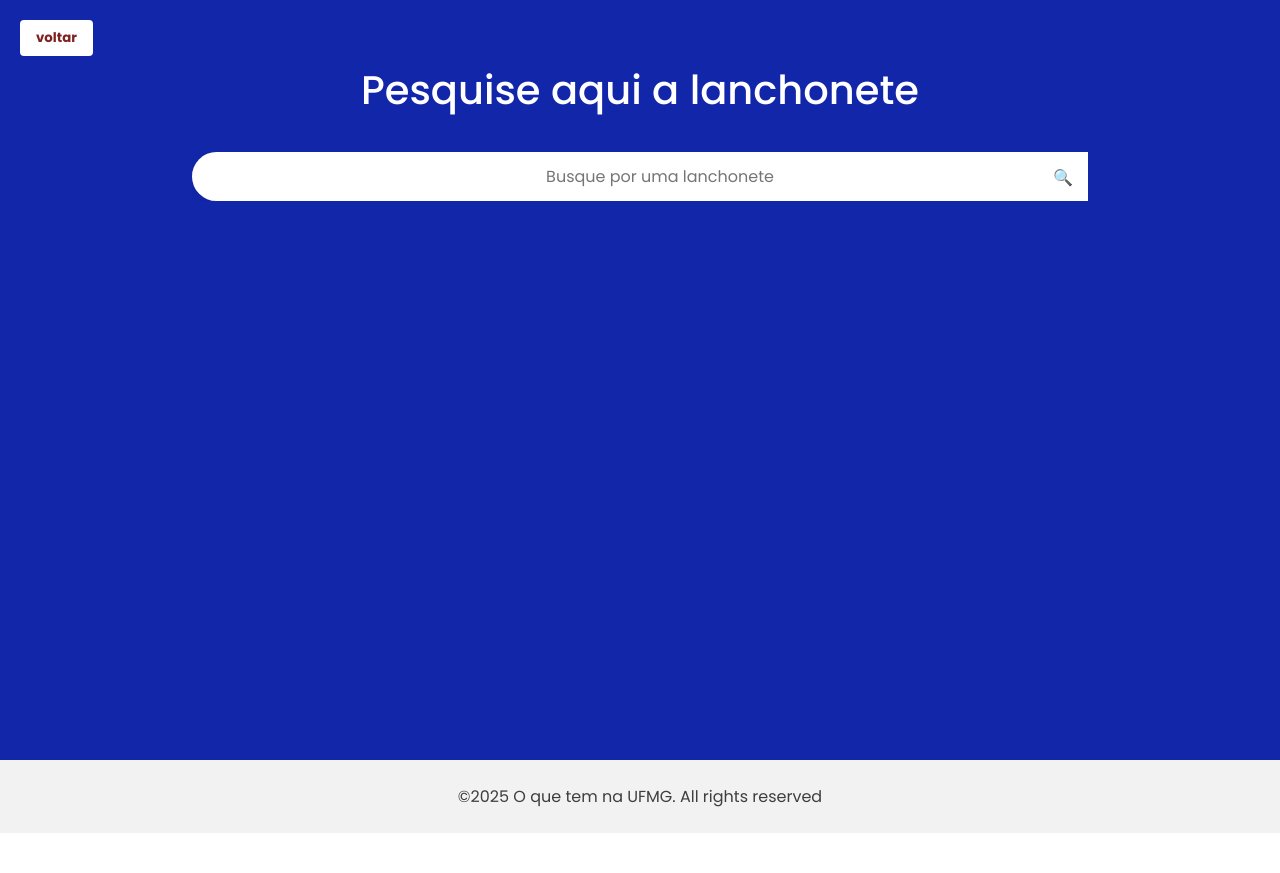
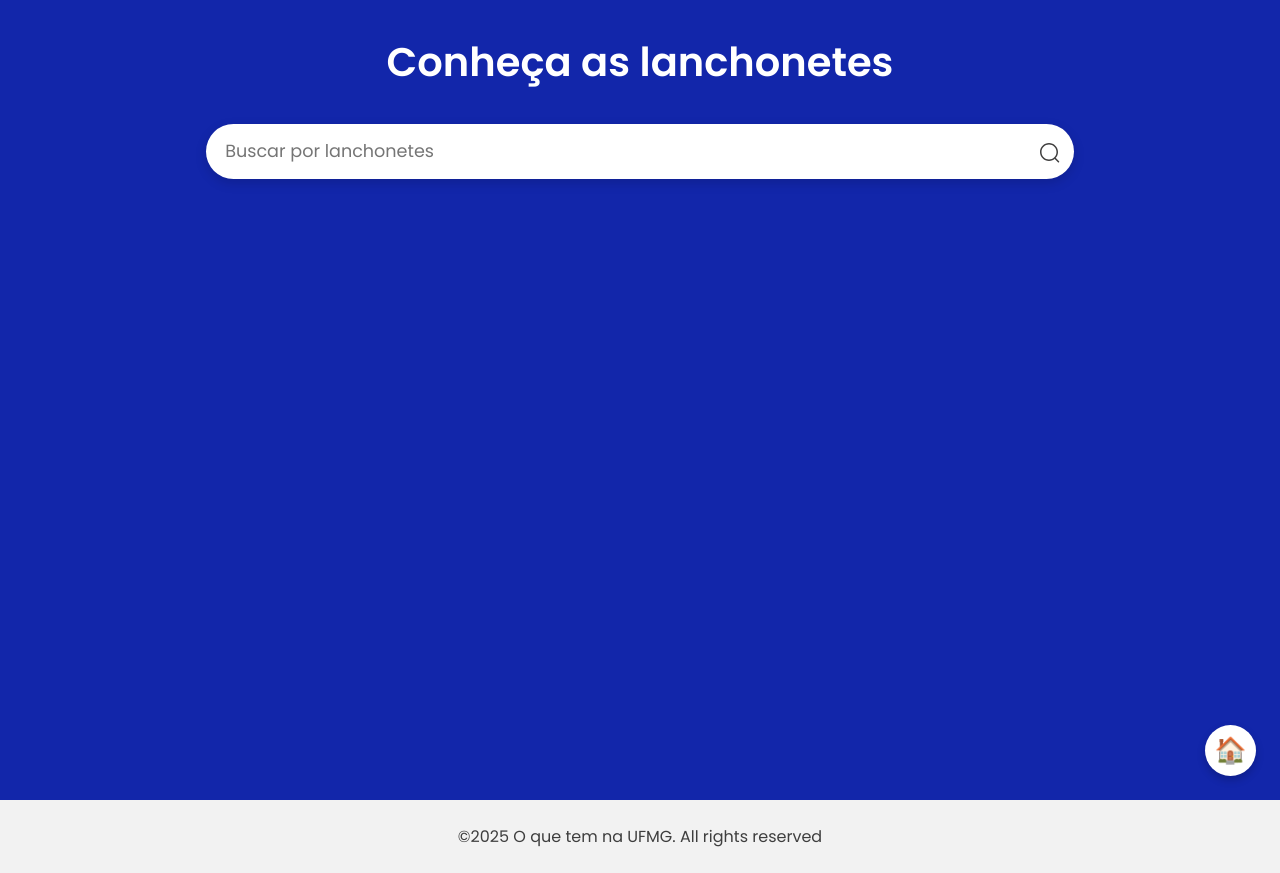
Before and after one commit to Lucas-Rezende/Onde-tem-na-UFMG, an Angular app: page /lanchonetes in a window 1280 px wide. Before the commit the page ends 833 px from the top, so only its background shows below. Built offline with nearby package versions, Linux system fonts and the light colour scheme.

Commit message:
Feature: initial version of search function

```diff
--- a/src/app/modules/home/pages/home/home.component.css
+++ b/src/app/modules/home/pages/home/home.component.css
@@ -12,6 +12,8 @@
     grid-template-rows: auto auto auto auto;
 
     background-color: #ffffff;
+
+    height: 100%;
 }
 
 .hero {
@@ -141,6 +143,17 @@
   .price-comparison .block-2 {
     order: 2;
   }
+
+  .hero-buttons {
+    flex-direction: column;
+    width: 100%;
+    align-items: center;
+  }
+
+  .hero-buttons .btn {
+    width: 80%;
+    justify-content: center;
+  }
 }
 
 /* CONTATO */
--- a/src/app/modules/lanchonetes/lanchonetes.component.css
+++ b/src/app/modules/lanchonetes/lanchonetes.component.css
@@ -1,70 +1,105 @@
 .lanchonete-screen {
-  padding: 0;
-  margin: 0;
+  display: grid;
+  grid-template-rows: auto auto 1fr;
+  align-items: start;
+  justify-items: center;
+  padding: 2rem 1rem;
   background-color: #1226AA;
-  min-height: 95vh;
-  display: flex;
-  flex-direction: column;
-  align-items: center;
-  position: relative; /* Para posicionar o botão absolutamente */
+  min-height: 100vh;
+  gap: 2rem;
+  position: relative;
 }
 
-.lanchonete-screen button.Home {
-  position: absolute;
-  top: 20px;
-  left: 20px;
-  padding: 8px 16px;
-  background-color: #ffffff;
-  color: #7f2222;
-  border: none;
-  border-radius: 4px;
-  font-weight: bold;
-  cursor: pointer;
-  transition: background-color 0.3s;
-}
-
-.lanchonete-screen button.Home:hover {
-  background-color: #f0f0f0;
-}
-
-.lanchonete-screen p.titulo {
-  color: #ffffff;
-  font-weight: 500;
-  font-size: 40px;
-  margin-top: 60px; /* Espaço para o botão */
-  margin-bottom: 2rem;
+.titulo {
+  font-size: 2.5rem;
+  color: white;
+  font-weight: 600;
+  text-align: center;
+  margin: 0;
 }
 
 .search-container {
   width: 100%;
-  display: flex;
-  justify-content: center;
-  align-items: center;
-  padding: 0 20px;
+  max-width: 900px;
+  padding: 0 1rem;
+  margin: 0 auto;
 }
 
 .search-container form {
-  width: 70%;
-  max-width: 900px;
   position: relative;
+  width: 100%;
 }
 
 .search-container input {
-  padding: 12px 20px;
   width: 100%;
-  text-align: center;
+  padding: 0.9rem 2.5rem 0.9rem 1.2rem;
   border: none;
-  border-radius: 30px;
-  font-size: 1rem;
-  box-shadow: 0 2px 10px rgba(0, 0, 0, 0.1);
+  border-radius: 999px;
+  font-size: 1.1rem;
+  text-align: left;
+  box-shadow: 0 4px 12px rgba(0, 0, 0, 0.15);
+  outline: none;
 }
 
-/* Adicionando ícone de busca (opcional) */
-.search-container form::after {
-  content: "🔍";
+.search-input__icon-search {
   position: absolute;
-  right: 15px;
+  right: 16px;
   top: 50%;
   transform: translateY(-50%);
+  width: 20px;
+  height: 20px;
   pointer-events: none;
 }
+
+.icon-marmita--search svg {
+  width: 24px;
+  height: 24px;
+  fill: #888;
+}
+.fab-home {
+  position: fixed;
+  bottom: 1.5rem;
+  right: 1.5rem;
+  width: 3.2rem;
+  height: 3.2rem;
+  display: flex;
+  align-items: center;
+  justify-content: center;
+  border-radius: 50%;
+  background-color: white;
+  font-size: 1.6rem;
+  box-shadow: 0 4px 8px rgba(0,0,0,0.2);
+  text-decoration: none;
+  transition: box-shadow 0.2s;
+  z-index: 1000;
+}
+
+.fab-home:hover {
+  box-shadow: 0 6px 12px rgba(0,0,0,0.3);
+}
+
+/*  CARD LANCHONETES  */
+.lista-lanchonetes {
+  width: 100%;
+  max-width: 900px;
+  margin: 2rem auto;
+  display: grid;
+  grid-template-columns: 1fr 1fr;
+  gap: 1.5rem;
+  padding: 0 1rem;
+}
+
+.lanchonete-card {
+  background-color: white;
+  border-radius: 12px;
+  box-shadow: 0 2px 8px rgba(0,0,0,0.1);
+  padding: 1rem;
+  color: #333;
+  text-align: left;
+}
+
+@media (max-width: 768px) {
+  .lista-lanchonetes {
+    grid-template-columns: 1fr;
+  }
+}
--- a/src/app/modules/lanchonetes/lanchonetes.component.html
+++ b/src/app/modules/lanchonetes/lanchonetes.component.html
@@ -1,11 +1,21 @@
 <div class="lanchonete-screen">
-  <button class="Home" (click)="voltar()">voltar</button>
-  <p class="titulo">Pesquise aqui a lanchonete</p>
-<div class ="search-container">
+  <p class="titulo">Conheça as lanchonetes</p>
 
-  <form>
-    <input type="text" placeholder="Busque por uma lanchonete" (input)="search($event)">
+  <div class="search-container">
+    <form>
+      <input type="text" placeholder="Buscar por lanchonetes" (input)="search($event)">
+      <span class="icon-marmita icon-marmita--search search-input__icon-search"><svg width="48px" height="48px" viewBox="0 0 48 48" xmlns="http://www.w3.org/2000/svg"><g stroke="none" stroke-width="1" fill="none" fill-rule="evenodd"><g transform="translate(-432.000000, -1296.000000)" fill="#3F3E3E"><g transform="translate(47.000000, 1227.000000)"><g transform="translate(385.000000, 69.000000)"><path d="M22,37 C30.2842712,37 37,30.2842712 37,22 C37,13.7157288 30.2842712,7 22,7 C13.7157288,7 7,13.7157288 7,22 C7,30.2842712 13.7157288,37 22,37 Z M22,40 C12.0588745,40 4,31.9411255 4,22 C4,12.0588745 12.0588745,4 22,4 C31.9411255,4 40,12.0588745 40,22 C40,31.9411255 31.9411255,40 22,40 Z" fill-rule="nonzero"></path><rect transform="translate(37.792893, 38.292893) rotate(-45.000000) translate(-37.792893, -38.292893) " x="36.2928932" y="32.2928932" width="3" height="12" rx="1.5"></rect></g></g></g></g></svg></span>
+    </form>
+  </div>
 
-  </form>
+  <div class="lista-lanchonetes">
+    <div *ngFor="let l of lanchonetesFiltradas" class="lanchonete-card">
+      <h3>{{ l.nome }}</h3>
+      <p><strong>Local:</strong> {{ l.local }}</p>
+      <p><strong>Preço médio:</strong> {{ l.precoMedio }}</p>
+    </div>
+  </div>
+
+
+  <a href="/" class="fab-home" aria-label="Home">🏠</a>
 </div>
-</div>
--- a/src/app/modules/lanchonetes/lanchonetes.component.ts
+++ b/src/app/modules/lanchonetes/lanchonetes.component.ts
@@ -1,3 +1,4 @@
+import { CommonModule } from '@angular/common';
 import { Component } from '@angular/core';
 import { Router } from '@angular/router';
 
@@ -5,24 +6,38 @@ import { Router } from '@angular/router';
 
 @Component({
   selector: 'app-lanchonetes',
-  imports: [],
+  imports: [ CommonModule ],
   templateUrl: './lanchonetes.component.html',
   styleUrl: './lanchonetes.component.css',
-
 })
 
 export class LanchonetesComponent {
-  searchTerm : string = '';
+  searchTerm: string = '';
 
-  constructor (private router : Router){}
-  search(e: Event) : void{
+  lanchonetes = [
+    { nome: 'Lanchonete ICEX', local: 'Bloco A', precoMedio: 'R$ 15' },
+    { nome: 'Cantina Central', local: 'Centro', precoMedio: 'R$ 12' },
+    { nome: 'Lanches do João', local: 'Bloco B', precoMedio: 'R$ 10' },
+    // outras fictícias...
+  ];
 
-  const target = e.target as HTMLInputElement;
-  const value = target.value;
+  constructor(private router: Router) {}
 
+  search(e: Event): void {
+    const target = e.target as HTMLInputElement;
+    this.searchTerm = target.value;
   }
 
-  voltar() : void{
-    this.router.navigate([''])
+  get lanchonetesFiltradas() {
+    const termo = this.searchTerm.trim().toLowerCase();
+    if (!termo) return [];
+
+    return this.lanchonetes.filter(l =>
+      l.nome.toLowerCase().includes(termo)
+    );
+  }
+
+  voltar(): void {
+    this.router.navigate(['']);
   }
 }
--- a/src/index.html
+++ b/src/index.html
@@ -17,6 +17,7 @@
   <base href="/">
   <meta name="viewport" content="width=device-width, initial-scale=1">
   <link rel="icon" type="image/x-icon" href="https://cdn-icons-png.flaticon.com/512/5235/5235253.png">
+  <link rel="stylesheet" href="https://cdnjs.cloudflare.com/ajax/libs/font-awesome/6.4.0/css/all.min.css">
 </head>
 <body>
   <router-outlet></router-outlet>
--- a/src/styles.css
+++ b/src/styles.css
@@ -1,17 +1,15 @@
 /* CONTEÚDO GLOBAL */
 
-* {
-  font-family: 'Poppins';
-  overflow-x: hidden;
-}
-
-html {
-  scroll-behavior: smooth;
+*, *::before, *::after {
+  box-sizing: border-box;
+  font-family: 'Poppins', sans-serif;
 }
 
 html, body {
   margin: 0;
   padding: 0;
+  scroll-behavior: smooth;
+  overflow-x: hidden;
 }
 
 .footer {
```
